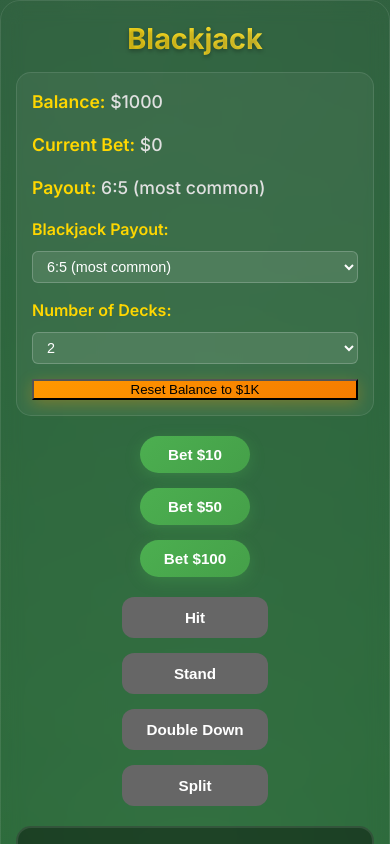
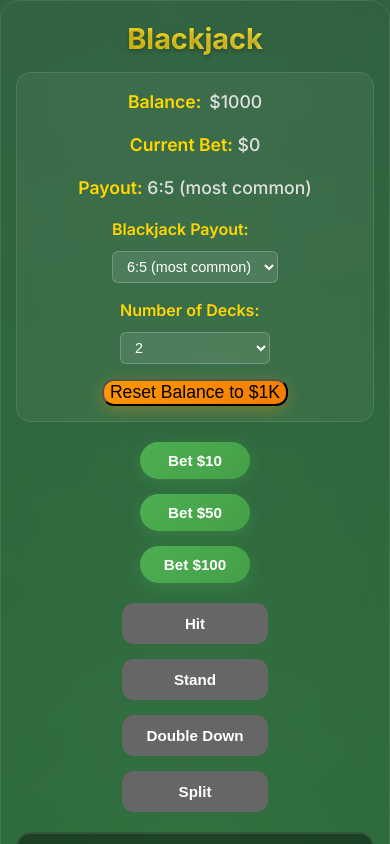
Before and after one commit to alscotty/blackjack_sim, a React (Create React App) app: page / in a window 390 px wide. Shown: the top 844 px of the page. Built offline with nearby package versions, Linux system fonts and the light colour scheme.

Commit message:
fix double down behavior and add last game win/loss $ stats

```diff
--- a/src/App.css
+++ b/src/App.css
@@ -53,9 +53,11 @@ body {
 
 /* Game Stats */
 .game-stats {
-  display: grid;
-  grid-template-columns: repeat(auto-fit, minmax(200px, 1fr));
-  gap: 15px;
+  display: flex;
+  flex-direction: row;
+  flex-wrap: wrap;
+  align-items: center;
+  gap: 15px 24px;
   margin-bottom: 20px;
   padding: 15px;
   background: rgba(255, 255, 255, 0.05);
@@ -73,6 +75,30 @@ body {
 .game-stats strong {
   color: #ffd700;
   font-weight: 600;
+}
+
+.balance-row {
+  display: flex;
+  align-items: center;
+  gap: 8px;
+  flex-wrap: wrap;
+}
+
+.balance-change {
+  font-weight: 600;
+  font-size: 1rem;
+}
+
+.balance-change-win {
+  color: #4CAF50;
+}
+
+.balance-change-lose {
+  color: #f44336;
+}
+
+.balance-change-push {
+  color: rgba(255, 255, 255, 0.6);
 }
 
 .game-stats label {
@@ -199,8 +225,20 @@ body {
   box-shadow: none;
 }
 
+.player-actions button.play-again-btn {
+  background: linear-gradient(135deg, #4CAF50, #45a049);
+  box-shadow: 0 4px 15px rgba(76, 175, 80, 0.3);
+}
+
+.player-actions button.play-again-btn:hover {
+  background: linear-gradient(135deg, #45a049, #4CAF50);
+  box-shadow: 0 8px 25px rgba(76, 175, 80, 0.4);
+}
+
 /* Reset Button */
 #reset {
+  font-size: 1.1rem;
+  border-radius: 12px;
   background: linear-gradient(135deg, #FF9800, #F57C00);
   box-shadow: 0 4px 15px rgba(255, 152, 0, 0.3);
 }
@@ -507,7 +545,8 @@ body {
   }
 
   .game-stats {
-    grid-template-columns: 1fr;
+    flex-direction: column;
+    align-items: space-between;
   }
 }
 
--- a/src/components/GameTable.jsx
+++ b/src/components/GameTable.jsx
@@ -17,7 +17,8 @@ const GameTable = () => {
     // Betting state - money and wagers
     const [bettingState, setBettingState] = useState({
         bet: 0,
-        balance: 1000 // Starting balance
+        balance: 1000, // Starting balance
+        lastBalanceChange: null // +win amount, -loss amount, 0 push (shown at game end)
     });
 
     // Deck state - cards and tracking
@@ -39,7 +40,7 @@ const GameTable = () => {
 
     // Destructure for easier access
     const { playerHand, dealerHand, gameMessage, gameOver, isFirstTurn } = gameState;
-    const { bet, balance } = bettingState;
+    const { bet, balance, lastBalanceChange } = bettingState;
     const { deck, numDecks, unseenOthers, unseenTens } = deckState;
     const { splitHands, activeHandIndex } = splitState;
 
@@ -88,7 +89,8 @@ const GameTable = () => {
         });
         setBettingState({
             bet: 0,
-            balance: 1000
+            balance: 1000,
+            lastBalanceChange: null
         });
         setSplitState({
             splitHands: [],
@@ -144,7 +146,8 @@ const GameTable = () => {
         if (amount >= gameConfig.minBet && amount <= gameConfig.maxBet && amount <= balance) {
             setBettingState(prev => ({
                 bet: amount,
-                balance: prev.balance - amount
+                balance: prev.balance - amount,
+                lastBalanceChange: null
             }));
             dealInitialCards();
         }
@@ -174,6 +177,7 @@ const GameTable = () => {
                 gameMessage: "You busted! You lose!",
                 gameOver: true
             }));
+            setBettingState(prev => ({ ...prev, lastBalanceChange: -bet }));
         }
     };
 
@@ -229,15 +233,19 @@ const GameTable = () => {
 
         let newMessage = '';
         let newBalance = balance;
+        let balanceChange = 0;
 
         if (playerValue > 21 || (dealerValue <= 21 && dealerValue > playerValue)) {
             newMessage = "You lose!";
+            balanceChange = -bet;
         } else if (dealerValue > 21 || playerValue > dealerValue) {
             newMessage = "You win!";
             newBalance = balance + (bet * selectedPayout); // Player wins, payout based on selected multiplier
+            balanceChange = bet * selectedPayout;
         } else {
             newMessage = "Push!"; // Tie scenario
             newBalance = balance + bet; // Return the original bet to the player
+            balanceChange = 0;
         }
 
         setGameState(prev => ({
@@ -247,7 +255,8 @@ const GameTable = () => {
         }));
         setBettingState(prev => ({
             ...prev,
-            balance: newBalance
+            balance: newBalance,
+            lastBalanceChange: balanceChange
         }));
 
         if (splitHands.length > 0) {
@@ -258,10 +267,13 @@ const GameTable = () => {
     const playerDoubleDown = () => {
         reshuffleDeckIfNeeded();
         if (balance >= bet) {
+            const originalBet = bet;
+            const doubledBet = bet * 2;
+
             setBettingState(prev => ({
                 ...prev,
-                balance: prev.balance - bet,
-                bet: prev.bet * 2
+                balance: prev.balance - originalBet,
+                bet: doubledBet
             }));
 
             const newDeck = [...deck];
@@ -286,7 +298,49 @@ const GameTable = () => {
                     gameMessage: "You busted! You lose!",
                     gameOver: true
                 }));
+                setBettingState(prev => ({ ...prev, bet: originalBet, lastBalanceChange: -doubledBet }));
+                return;
             }
+
+            // Auto-stand: run dealer and resolve
+            let deckAfterDealer = [...newDeck];
+            let newDealerHand = [...dealerHand];
+            while (calculateHandValue(newDealerHand) < 17) {
+                const dealerCard = deckAfterDealer.pop();
+                newDealerHand.push(dealerCard);
+                updateUnseenCounts([dealerCard]);
+            }
+
+            const playerValue = calculateHandValue(newPlayerHand);
+            const dealerValue = calculateHandValue(newDealerHand);
+            const balanceAfterDouble = balance - originalBet;
+
+            let newMessage = '';
+            let newBalance = balanceAfterDouble;
+            let balanceChange = 0;
+
+            if (dealerValue <= 21 && dealerValue > playerValue) {
+                newMessage = "You lose!";
+                balanceChange = -doubledBet;
+            } else if (dealerValue > 21 || playerValue > dealerValue) {
+                newMessage = "You win!";
+                newBalance = balanceAfterDouble + (doubledBet * selectedPayout);
+                balanceChange = doubledBet * selectedPayout;
+            } else {
+                newMessage = "Push!";
+                newBalance = balanceAfterDouble + doubledBet;
+                balanceChange = 0;
+            }
+
+            setGameState(prev => ({
+                ...prev,
+                playerHand: newPlayerHand,
+                dealerHand: newDealerHand,
+                gameMessage: newMessage,
+                gameOver: true
+            }));
+            setDeckState(prev => ({ ...prev, deck: deckAfterDealer }));
+            setBettingState(prev => ({ ...prev, balance: newBalance, bet: originalBet, lastBalanceChange: balanceChange }));
         }
     };
 
@@ -342,7 +396,17 @@ const GameTable = () => {
 
             {/* Game Stats */}
             <div className="game-stats">
-                <p><strong>Balance:</strong> ${balance}</p>
+                <p className="balance-row">
+                    <strong>Balance:</strong> ${balance}
+                    {gameOver && lastBalanceChange !== null && lastBalanceChange !== 0 && (
+                        <span className={`balance-change ${lastBalanceChange > 0 ? 'balance-change-win' : 'balance-change-lose'}`}>
+                            {lastBalanceChange > 0 ? '+' : ''}${lastBalanceChange}
+                        </span>
+                    )}
+                    {gameOver && lastBalanceChange === 0 && (
+                        <span className="balance-change balance-change-push">$0</span>
+                    )}
+                </p>
                 <p><strong>Current Bet:</strong> ${bet}</p>
                 <p><strong>Payout:</strong> {payoutsMapping[selectedPayout]}</p>
                 <label>
@@ -382,7 +446,12 @@ const GameTable = () => {
                     <button onClick={() => handleBet(10)} disabled={gameOver}>Bet $10</button>
                     <button onClick={() => handleBet(50)} disabled={gameOver}>Bet $50</button>
                     <button onClick={() => handleBet(100)} disabled={gameOver}>Bet $100</button>
-                    {gameOver && <button onClick={() => {
+                </div>
+
+                <div className='player-actions'>
+                    <button onClick={playerHit} disabled={playerHand.length === 0 || gameOver}>Hit</button>
+                    <button onClick={playerStand} disabled={playerHand.length === 0 || gameOver}>Stand</button>
+                    {gameOver && <button className="play-again-btn" onClick={() => {
                         // Keep the same bet amount for the next game
                         const currentBet = bet;
                         setGameState(prev => ({
@@ -398,16 +467,12 @@ const GameTable = () => {
                         setTimeout(() => {
                             setBettingState(prev => ({
                                 bet: currentBet,
-                                balance: prev.balance - currentBet
+                                balance: prev.balance - currentBet,
+                                lastBalanceChange: null
                             }));
                             dealInitialCards();
                         }, 0);
                     }}>Play Again</button>}
-                </div>
-
-                <div className='player-actions'>
-                    <button onClick={playerHit} disabled={playerHand.length === 0 || gameOver}>Hit</button>
-                    <button onClick={playerStand} disabled={playerHand.length === 0 || gameOver}>Stand</button>
                     <button
                         onClick={playerDoubleDown}
                         disabled={!isFirstTurn || gameOver || balance < bet || playerHand.length === 0}
```
Also changed, not shown: 1 other file (tests, documents, lock files or other folders).
